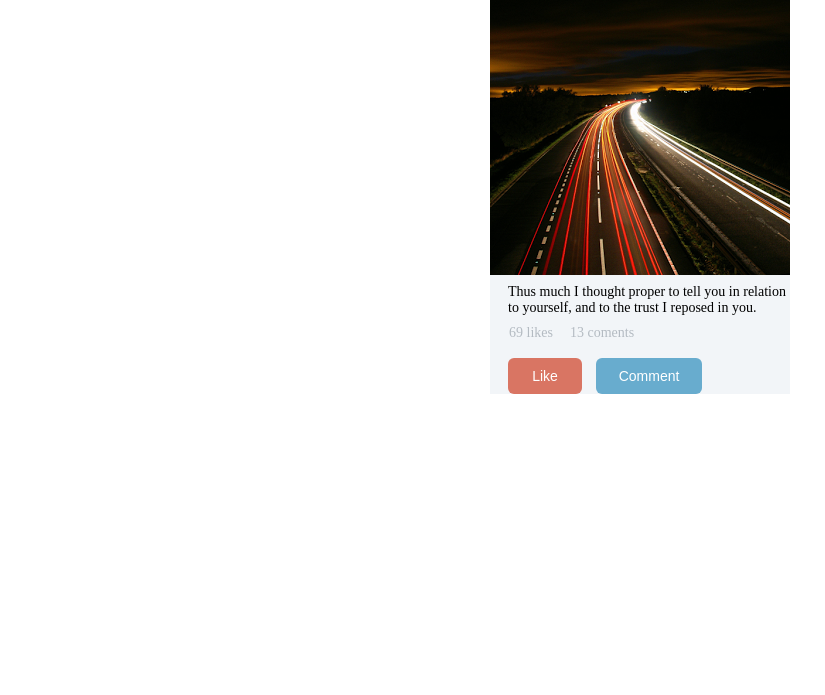
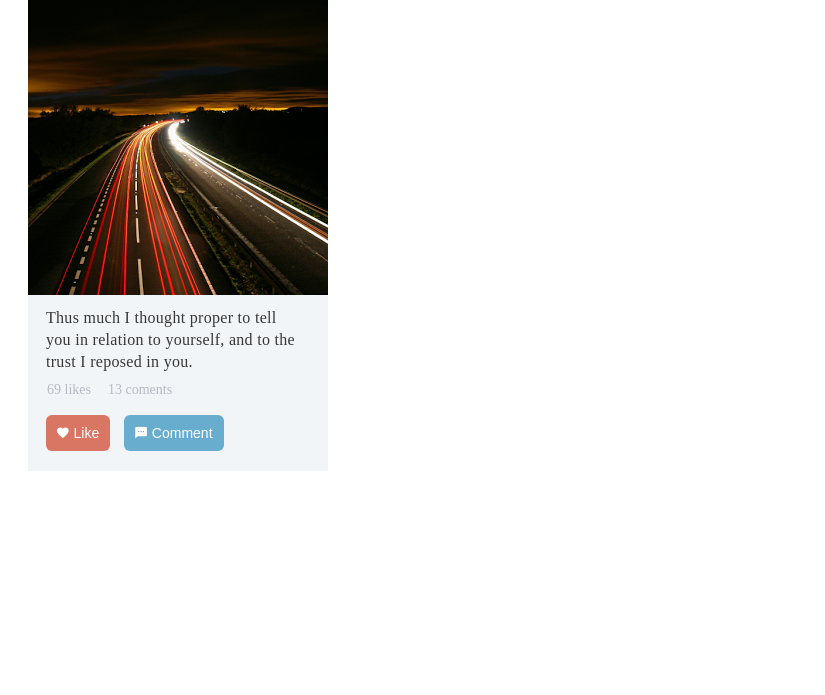
Before and after one commit to OlexandrNaumenko/UiKit, a plain HTML site: page index.html in a window 1280 px wide. Shown: the part 105-800 px from the top of the page, without its empty margins (0-825 px from the left). Drawn offline with Linux system fonts and the light colour scheme.

Commit message:
+margin + main.css

```diff
--- /dev/null
+++ b/css/main.css
@@ -0,0 +1,4 @@
+.post{
+    float: left;
+    margin: 20px;
+}
--- a/css/social.css
+++ b/css/social.css
@@ -4,7 +4,6 @@ body {
 }
 .post {
     background: #f2f5f8 none repeat scroll 0 0;
-    margin: 0 auto;
     width: 300px;
 }
 .post .header {
@@ -41,25 +40,23 @@ body {
     max-height:300px;
 
 }
-.post.text {
+.post .text {
     color: #383737;
     font-size: 16px;
     height: 66px;
     letter-spacing: 0.3px;
     line-height: 22px;
-    padding-top: 12px;
     width: 249px;
 }
 .post .footer {
     font-size: 14px;
-    padding-top: 9px;
-    padding-left: 18px;
+   padding: 12px 18px 20px;
 }
 .post .action {
     padding-top: 9px;
     color: #b4bbc2;
 }
-.like {
+.post .like {
     float: left;
     padding-left: 1px;
     padding-right: 17px;
@@ -71,18 +68,18 @@ body {
     border-style: none;
     color: #ffffff;
     font-size: 14px;
+    background-color: #68acce;
+    padding: 10px 11px;
+    border-radius: 6px;
+    cursor: pointer;
 }
+
 .post .like_button {
     background-color: #d97563;
-    border-radius: 6px;
     float: left;
-    height: 36px;
-    width: 74px;
     margin-right: 14px;
 }
-.post .comment_button {
-    background-color: #68acce;
-    border-radius: 6px;
-    height: 36px;
-    width: 106px;
+
+.post .for_button i{
+    margin-right: 1px;
 }
--- a/index.html
+++ b/index.html
@@ -4,6 +4,7 @@
     <meta charset="UTF-8">
     <title>Social</title>
     <link rel="stylesheet" type="text/css" href="css/social.css">
+    <link rel="stylesheet" type="text/css" href="css/main.css">
     <link rel="stylesheet" type="text/css" href="css/material-design-iconic-font.min.css">
 
 </head>
@@ -37,14 +38,17 @@
         </div>
         <div class="social_buttons">
             <div>
-                <button type="button" name="like_button" class="like_button for_button">Like</button>
+                <button type="button" name="like_button" class="like_button for_button">
+                    <i class="zmdi zmdi-favorite"></i> Like
+                </button>
             </div>
             <div>
-                <button type="button" name="comment_button" class="comment_button for_button">Comment</button>
+                <button type="button" name="comment_button" class="comment_button for_button">
+                    <i class="zmdi zmdi-comment-more"></i> Comment
+                </button>
             </div>
         </div>
     </div>
 </div>
-
 </body>
 </html>
```
